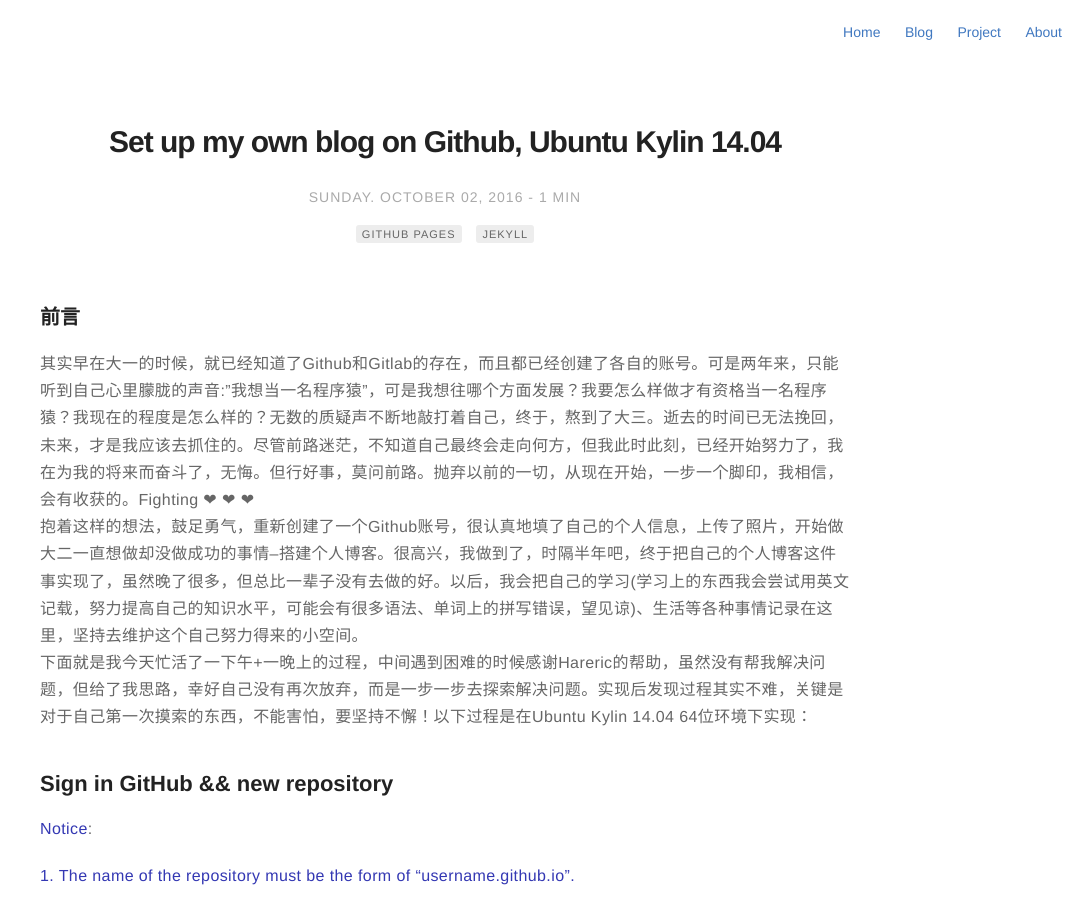
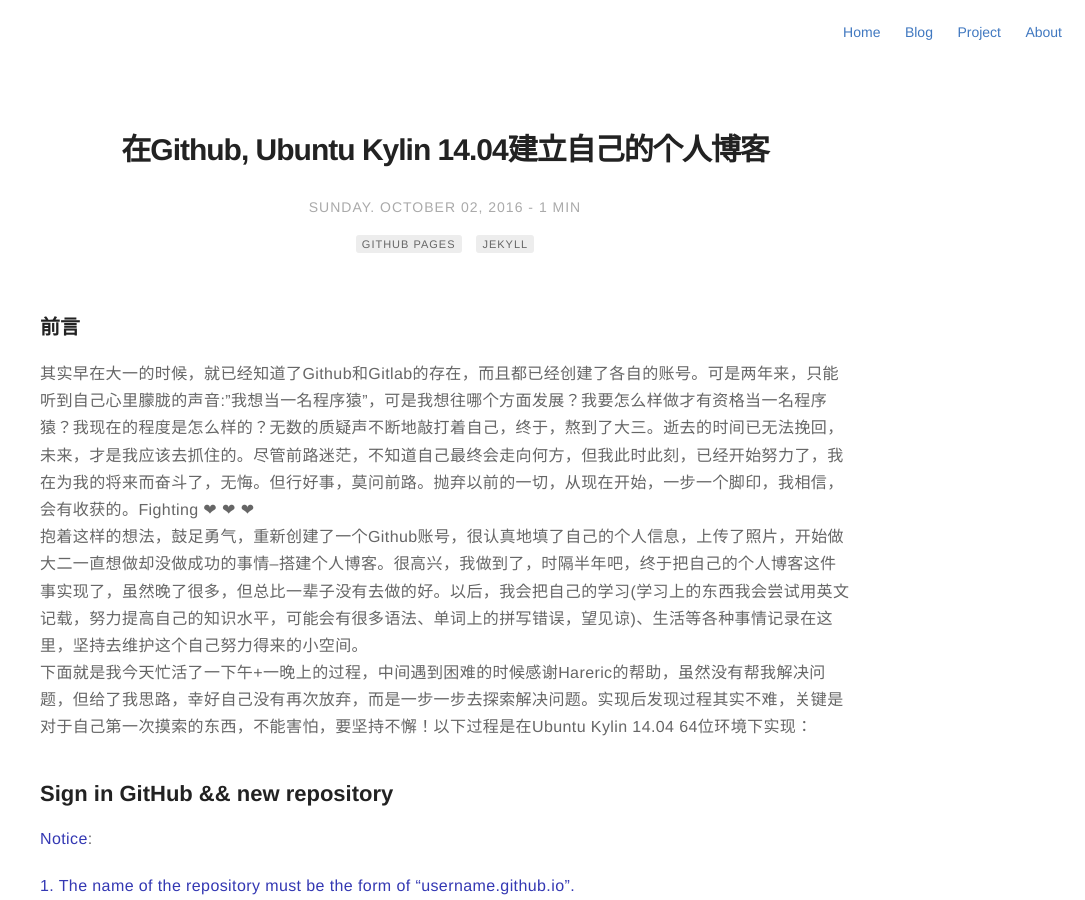
Before and after one commit to siqi-xu/siqi-xu.github.io, a Jekyll site: the page built from _posts/2016-10-02-My-own-blog.md, in a window 1280 px wide and 900 px high. Shown: the whole window, without its empty margins (195-1280 px from the left). Built offline with Jekyll 4.4.1, drawn with Linux system fonts in a browser that asks for light colours.

Commit message:
Update 2016-10-02-My-own-blog.md

```diff
--- a/_posts/2016-10-02-My-own-blog.md
+++ b/_posts/2016-10-02-My-own-blog.md
@@ -1,5 +1,5 @@
 ---
-title: "Set up my own blog on Github, Ubuntu Kylin 14.04"
+title: "在Github, Ubuntu Kylin 14.04建立自己的个人博客"
 layout: post
 date: 2016-10-02
 permalink : /post/My-own-blog
```
